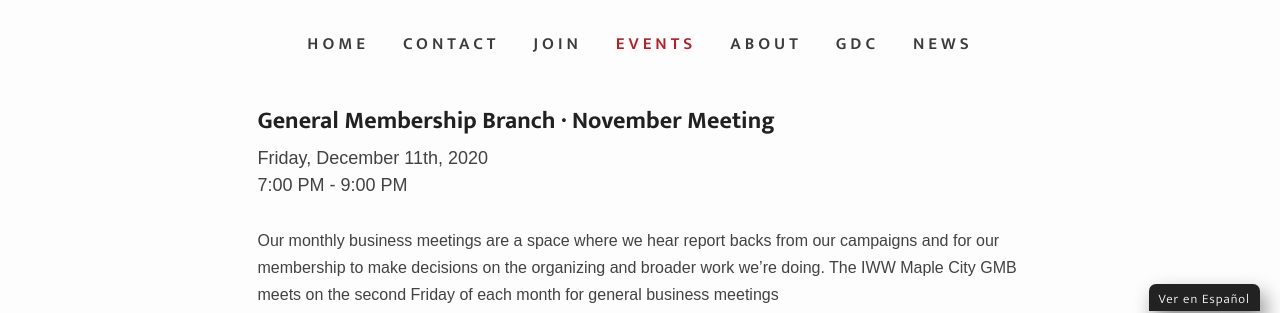
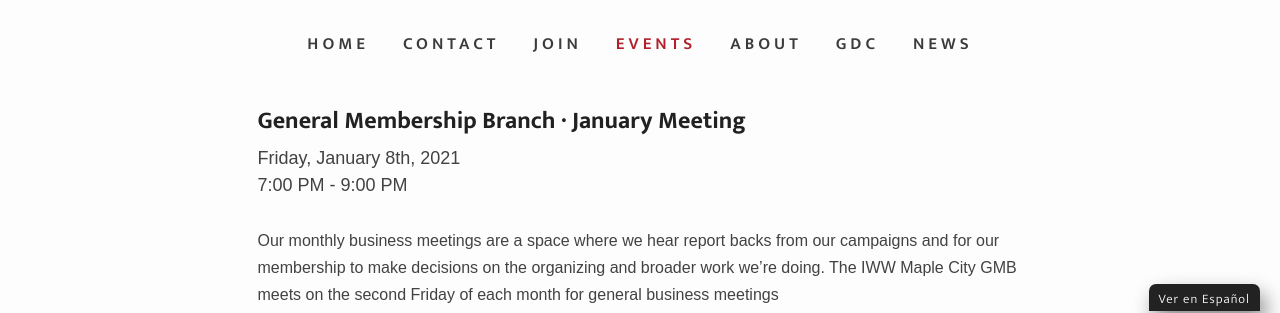
Before and after one commit to iww-maple-city/iww-maple-city.github.io, a Jekyll site: the page built from _events/jan-2020.md, in a window 1280 px wide. Shown: the part 589-902 px from the top of the page. Built offline with Jekyll 4.4.1, drawn with Linux system fonts in a browser that asks for light colours; some web fonts are replaced.

Commit message:
New event

```diff
--- a/_events/dec-2020.md
+++ b/_events/jan-2020.md
@@ -1,7 +1,7 @@
 ---
 layout: event
-title: General Membership Branch · November Meeting
-date: 'Friday, Dec 11, 2020'
+title: General Membership Branch · January Meeting
+date: 'Friday, Jan 8, 2021'
 time: '7:00 PM - 9:00 PM'
 ---
 
```
